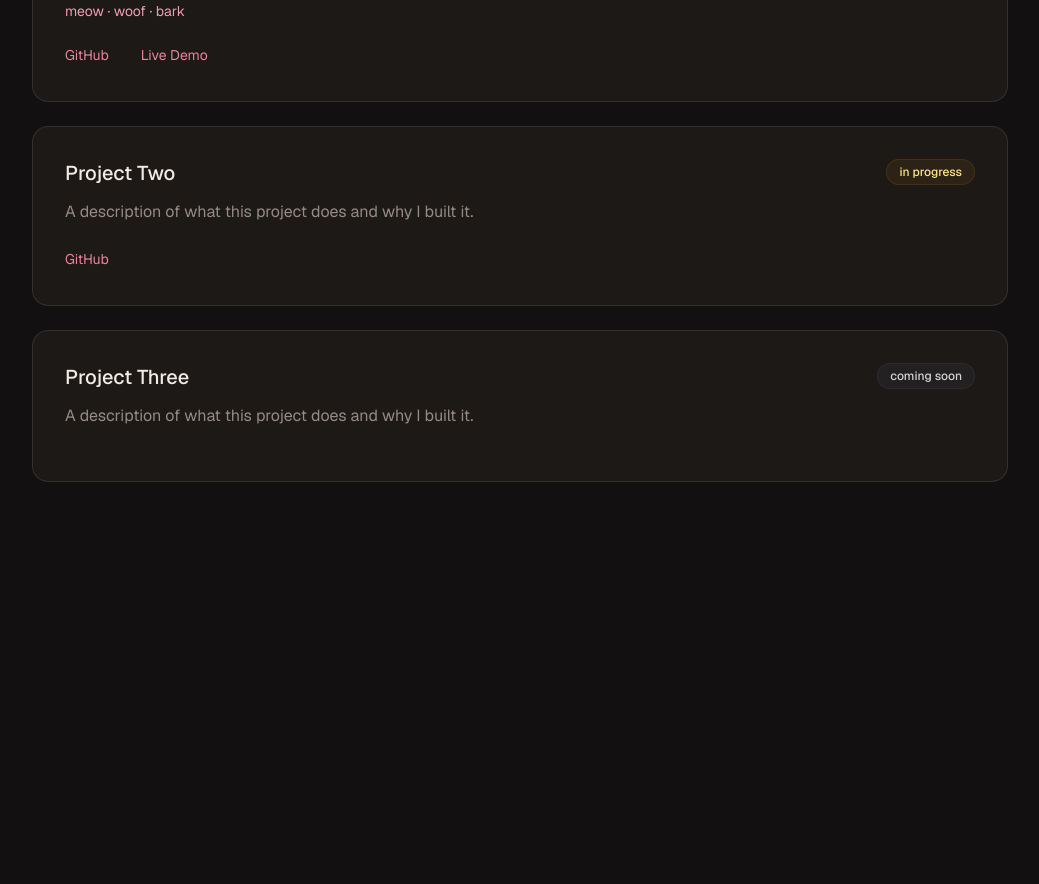
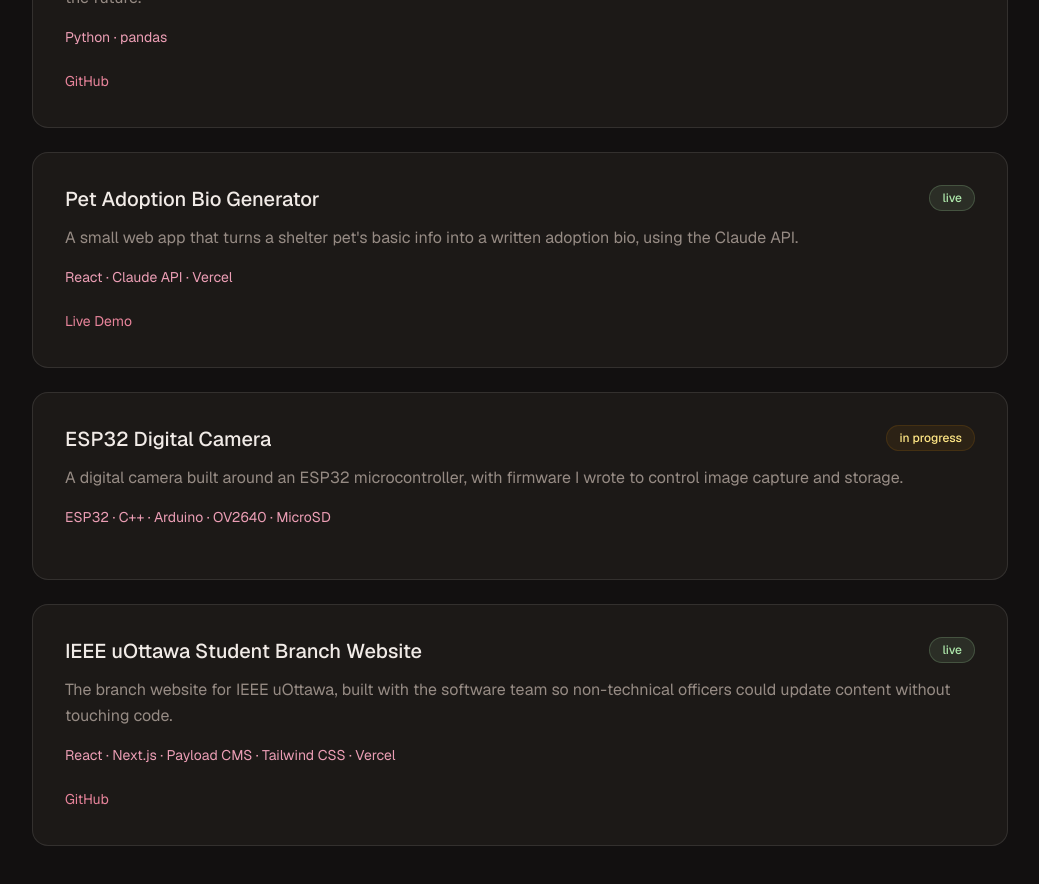
Before and after one commit to aparnabalaji07/portfolio, a Next.js app: page / in a window 1280 px wide. Shown: the part 1780-2664 px from the top of the page, without its empty margins (120-1159 px from the left). Before the commit the page ends 2358 px from the top, so only its background shows below. Built offline with nearby package versions, Linux system fonts and the light colour scheme.

Commit message:
feat: added real project data for the four projects

```diff
--- a/src/data/projects.js
+++ b/src/data/projects.js
@@ -1,29 +1,112 @@
 export const projects = [
   {
-    slug: "project-one",
-    title: "Project One",
-    status: "live",
-    description: "A description of what this project does and why I built it.",
-    tech: ["meow", "woof", "bark"],
-    github: "https://github.com",
-    demo: "https://example.com",
+    slug: "market-trading-simulator",
+    title: "Market Trading Simulator",
+    kind: "data",
+    status: "in progress",
+    dateRange: "Sept 2026 – present",
+    description:
+      "A backtesting engine I wrote from scratch to test trading strategies against historical data without cheating and looking at the future.",
+    tech: ["Python", "pandas"],
+    github: "https://github.com/aparnabalaji07/market-simulator",
+    demo: null,
+    detail: {
+      intro:
+        "I wanted to know if the trading strategies people talk about online actually hold up, so I built the infrastructure to test them properly instead of taking anyone's word for it. That meant writing my own portfolio tracker, order logic, and P&L accounting before I could even get to the strategies themselves.",
+      mechanics: [
+        {
+          term: "Portfolio tracking",
+          detail:
+            "Buy and sell logic with running position sizes, plus separate realized and unrealized profit/loss calculations at every step.",
+        },
+        {
+          term: "Walk-forward loop",
+          detail:
+            "Strategies are trained and tested on rolling windows of historical data, moving forward in time rather than testing on the whole dataset at once.",
+        },
+        {
+          term: "Look-ahead guard",
+          detail:
+            "A check that prevents any strategy from accidentally using future data to make a decision in the past, the most common way backtests lie to you.",
+        },
+        {
+          term: "Strategies tested",
+          detail: "Momentum and mean-reversion, coded and run against historical price data.",
+        },
+      ],
+    },
   },
   {
-    slug: "project-two",
-    title: "Project Two",
-    status: "in progress",
-    description: "A description of what this project does and why I built it.",
-    tech: [],
-    github: "https://github.com",
-    demo: null,
+    slug: "pet-adoption-bio-generator",
+    title: "Pet Adoption Bio Generator",
+    kind: "web",
+    status: "live",
+    dateRange: "July 2026",
+    description:
+      "A small web app that turns a shelter pet's basic info into a written adoption bio, using the Claude API.",
+    tech: ["React", "Claude API", "Vercel"],
+    github: null,
+    demo: "https://adoption-bio-generator.vercel.app/",
+    detail: {
+      intro:
+        "I built both the frontend and backend myself as a self-directed project to get real, end-to-end experience integrating an LLM API into a product rather than just calling it from a script.",
+      steps: [
+        {
+          label: "Input",
+          detail: "You enter a pet's basic details: species, breed, age, temperament, anything notable.",
+        },
+        {
+          label: "Generate",
+          detail: "The backend sends that to the Claude API with a prompt built to produce an adoption-listing style bio.",
+        },
+        {
+          label: "Output",
+          detail: "A written bio comes back in the React frontend, ready to copy into a listing.",
+        },
+      ],
+    },
   },
   {
-    slug: "project-three",
-    title: "Project Three",
-    status: "coming soon",
-    description: "A description of what this project does and why I built it.",
-    tech: [],
+    slug: "esp32-digital-camera",
+    title: "ESP32 Digital Camera",
+    kind: "hardware",
+    status: "in progress",
+    dateRange: "Feb 2026 – present",
+    description:
+      "A digital camera built around an ESP32 microcontroller, with firmware I wrote to control image capture and storage.",
+    tech: ["ESP32", "C++", "Arduino", "OV2640", "MicroSD"],
     github: null,
     demo: null,
+    detail: {
+      intro:
+        "This one's fully hardware and firmware, no web stack. I wanted to see what it actually takes to get a microcontroller to behave like a real camera: capturing images, handling storage, and doing it reliably instead of once.",
+      specs: [
+        { label: "Board", value: "ESP32" },
+        { label: "Image sensor", value: "OV2640" },
+        { label: "Storage", value: "MicroSD" },
+        { label: "Firmware", value: "C++, Arduino framework" },
+      ],
+      note: "The firmware handles triggering the sensor, capturing multiple photos in a session, and writing each one to the SD card without corrupting earlier files.",
+    },
+  },
+  {
+    slug: "ieee-uottawa-website",
+    title: "IEEE uOttawa Student Branch Website",
+    kind: "web",
+    status: "live",
+    dateRange: "Nov 2025 – May 2026",
+    description:
+      "The branch website for IEEE uOttawa, built with the software team so non-technical officers could update content without touching code.",
+    tech: ["React", "Next.js", "Payload CMS", "Tailwind CSS", "Vercel"],
+    github: "https://github.com/ieee-webmaster/ieeeuottawa-v3",
+    demo: null,
+    detail: {
+      intro:
+        "I worked on this alongside the rest of the IEEE uOttawa software team. My focus was building reusable React components and wiring up Payload CMS so that future officers, most of whom won't be developers, can update the site themselves after we hand it off.",
+      role:
+        "Collaborative build: I contributed components and the CMS integration rather than owning the whole site solo.",
+      outcome:
+        "The site is live and currently in use by the branch, which was the actual goal, not just a deployed demo.",
+    },
   },
 ];
```
